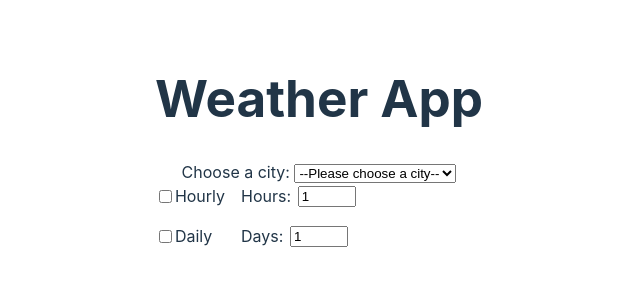
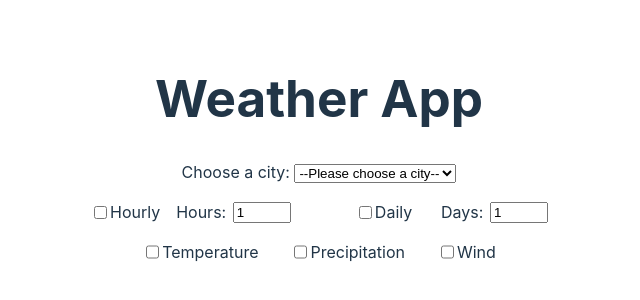
Before and after one commit to marcosmm12/Weather-App, a React (Vite) app: page / in a window 1280 px wide. Shown: the part 250-550 px from the top of the page, without its empty margins (321-961 px from the left). Built offline with nearby package versions, Linux system fonts and the light colour scheme.

Commit message:
all checkboxes

```diff
--- a/src/App.css
+++ b/src/App.css
@@ -45,6 +45,10 @@
   display: flex;
   align-items: center;
   margin-bottom: 1em;
+  margin-top: 1em;
+  margin-left: 2em;
+  margin-right: 2em;
+  justify-content: center;
 }
 
 .label-container input[type="number"] {
@@ -70,3 +74,28 @@
 #label-days {
   margin-left: 1.8em;
 }
+
+#hourly-checkbox label {
+  margin-left: 1.8em;
+}
+
+#daily-hourly_section {
+  display: flex;
+  justify-content: center;
+  margin-right: 1em;
+  margin-left: 1em;
+}
+
+#parameters-section {
+  display: flex;  /* Display elements horizontally except if there isn't enough space */
+  margin-right: 1em;
+  margin-left: 1em;
+  justify-content: center;
+}
+
+#temperature-section, #precipitation-section, #wind-section {
+  display: flex;
+  justify-content: center;
+  margin-right: 1em;
+  margin-left: 1em;
+}
--- a/src/App.jsx
+++ b/src/App.jsx
@@ -35,6 +35,12 @@ function App() {
   let [daily, setDaily] = useState(false);
   //Store the quantity of Days
   let [quantDays, setQuantDays] = useState(1);
+  //Store temperature
+  let [temperature, setTemperature] = useState(false);
+  //Store precipitation
+  let [precipitation, setPrecipitation] = useState(false);
+  //Store wind
+  let [wind, setWind] = useState(false);
 
   //Function to handle city change
   const handleCityChange = (event) => {
@@ -63,6 +69,23 @@ function App() {
     setQuantDays(event.target.value);
   }
 
+  //Function to handle temperature change
+  const handleTemperatureChange = (event) => {
+    setTemperature(event.target.checked);
+  }
+
+  //Function to handle precipitation change
+  const handlePrecipitationChange = (event) => {
+    setPrecipitation(event.target.checked);
+  }
+
+  //Function to handle wind change
+  const handleWindChange = (event) => {
+    setWind(event.target.checked);
+  }
+
+
+
   return (
     <div>
       <h1>Weather App</h1>
@@ -75,14 +98,16 @@ function App() {
           ))}
       </select>
 
+      <div id="daily-hourly_section">
         <div id="hourly-checbox" className="label-container">
           {/* Checkbox to select hourly data */}
           <input
               type="checkbox"
+              id="hourly"
               checked={hourly}
               onChange={handleHourlyChange}
           />
-        <label>Hourly</label>
+          <label htmlFor="hourly">Hourly</label>
 
           {/* Input of the quantity of hours */}
           <label id="label-hours">Hours:</label>
@@ -99,10 +124,11 @@ function App() {
           {/* Checkbox to select daily data */}
             <input
               type="checkbox"
+              id="daily"
               checked={daily}
               onChange={handleDailyChange}
               />
-          <label>Daily</label>
+            <label htmlFor="daily">Daily</label>
 
           {/* Input of the quantity of days */}
           <label id="label-days">Days:</label>
@@ -113,6 +139,39 @@ function App() {
               min="1"
               max="7"
           />
+        </div>
+      </div>
+      <div id="parameters-section">
+
+        <div id="temperature-section">
+          <input
+            type="checkbox"
+            id="temperature"
+            checked={temperature}
+            onChange={handleTemperatureChange}
+            />
+          <label htmlFor="temperature">Temperature</label>
+        </div>
+
+        <div id="precipitation-section">
+          <input
+            type="checkbox"
+            id="precipitation"
+            checked={precipitation}
+            onChange={handlePrecipitationChange}
+          />
+          <label htmlFor="precipitation">Precipitation</label>
+        </div>
+
+        <div id="wind-section">
+          <input
+            type="checkbox"
+            id="wind"
+            checked={wind}
+            onChange={handleWindChange}
+          />
+          <label htmlFor="wind">Wind</label>
+        </div>
       </div>
 
     </div>
```
Lines whose indentation alone changed are shown as unchanged.
